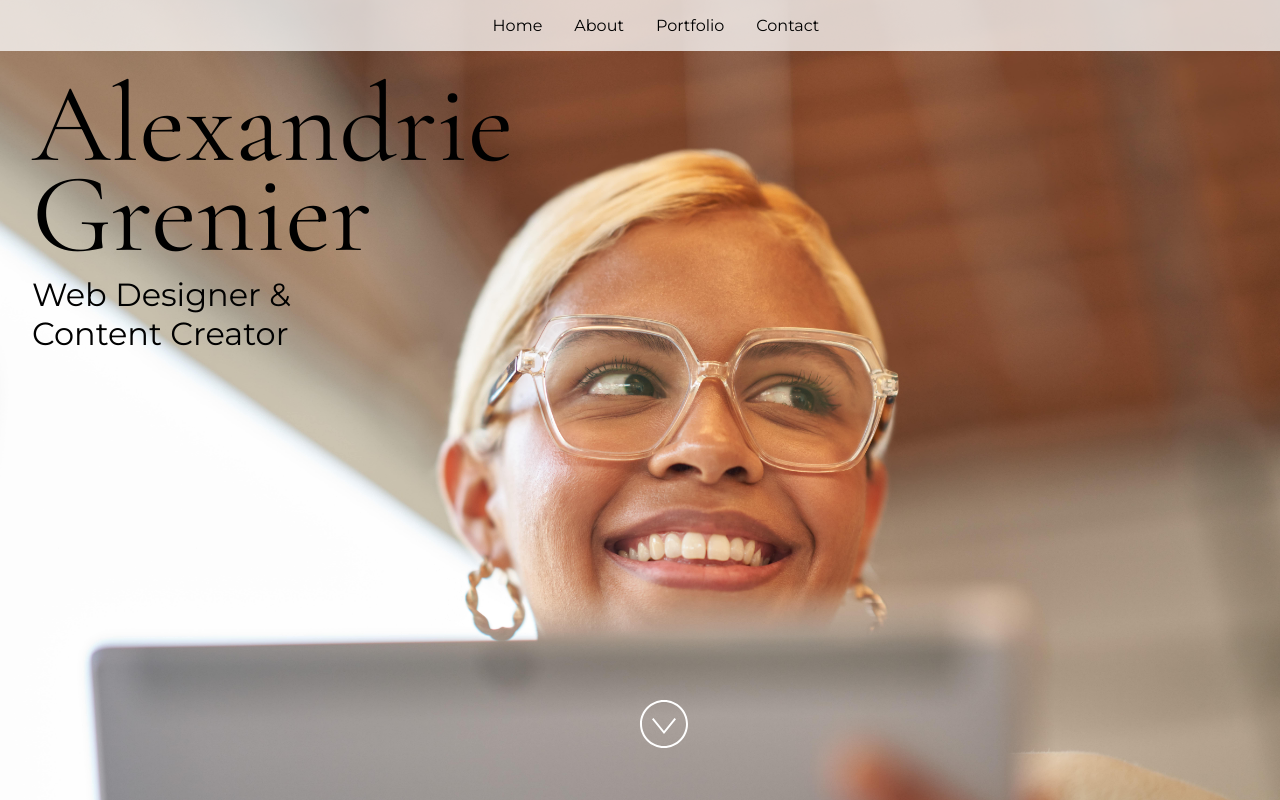
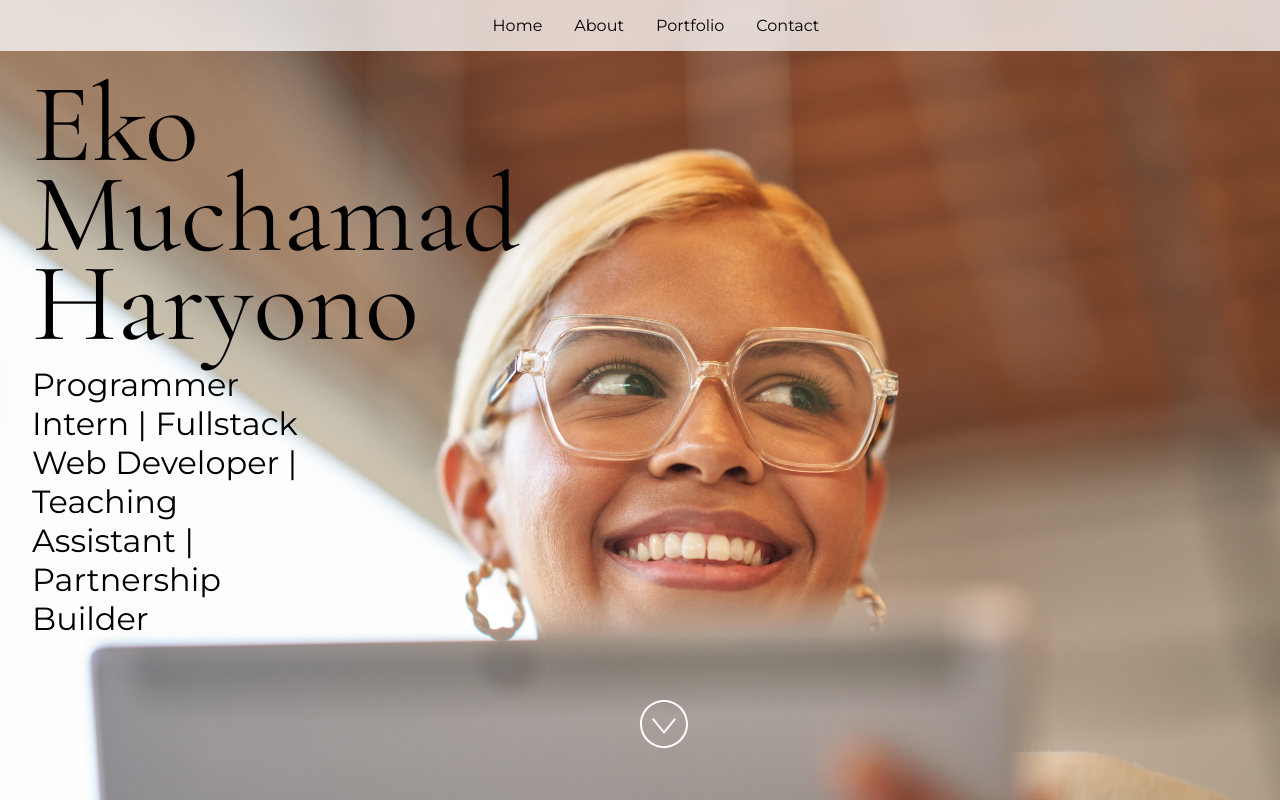
Before and after one commit to ekomh170/portfolio-codespaces-eko, a React (Vite) app: page / in a window 1280 px wide. Built offline with nearby package versions, Linux system fonts and the light colour scheme.

Commit message:
feat: update personal info and social links in siteProps

```diff
--- a/src/App.jsx
+++ b/src/App.jsx
@@ -24,15 +24,15 @@ import "./styles.css";
  * If you don't have one of the social sites listed, leave it as an empty string.
  */
 const siteProps = {
-  name: "Alexandrie Grenier",
-  title: "Web Designer & Content Creator",
-  email: "alex@example.com",
-  gitHub: "microsoft",
-  instagram: "microsoft",
-  linkedIn: "satyanadella",
+  name: "Eko Muchamad Haryono",
+  title: "Programmer Intern | Fullstack Web Developer | Teaching Assistant | Partnership Builder",
+  email: "ekomh13@gmail.com",
+  gitHub: "ekomh170",
+  instagram: "ekomh_29",
+  linkedIn: "eko-haryono-290",
   medium: "",
-  twitter: "microsoft",
-  youTube: "Code",
+  twitter: "ekomh13",
+  youTube: "ekomh29",
 };
 
 const primaryColor = "#4E567E";
```
